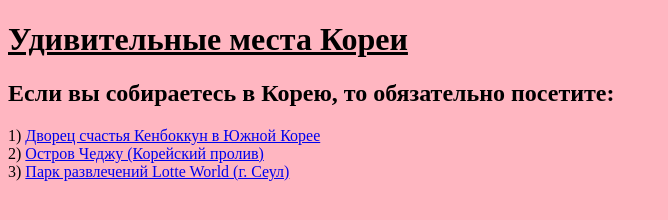
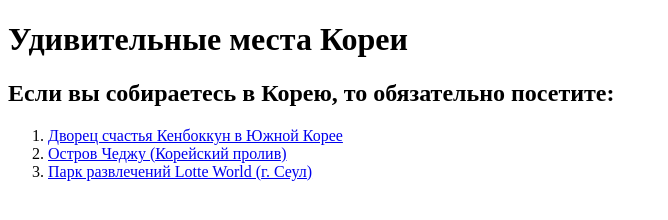
Before and after one commit to lubasya/task-html, a website: page src/index.html in a window 1280 px wide. Shown: the whole page, without its empty margins (0-668 px from the left). Drawn offline with Linux system fonts and the light colour scheme.

Commit message:
Задание по HTML

```diff
--- a/src/index.html
+++ b/src/index.html
@@ -3,16 +3,19 @@
     <head>
         <title>HTML</title>
     </head>
-    <body bgcolor="#FFB6C1">
-        <u><h1>Удивительные места Кореи</h1></u>
+    <body>
+        <h1>Удивительные места Кореи</h1>
         <h2>Если вы собираетесь в Корею, то обязательно посетите:</h2>
-        <p style="display:inline">1) </p>
-        <a href = "https://zen.yandex.ru/media/metrtravel/dvorec-schastia-kenbokkun-v-iujnoi-koree-5a971f17799d9d0a19af5aea">Дворец счастья Кенбоккун в Южной Корее</a>
-        <br />
-        <p style="display:inline">2) </p>
-        <a href = "https://wikiway.com/korea/ostrov-chedzhudo/">Остров Чеджу (Корейский пролив)</a>
-        <br />
-        <p style="display:inline">3) </p>
-        <a href = "https://www.tourister.ru/world/asia/korea-republic-of/city/seoul/parks_ent/17596">Парк развлечений Lotte World (г. Сеул)</a>
+        <ol>
+            <li>
+                <a href = "https://zen.yandex.ru/media/metrtravel/dvorec-schastia-kenbokkun-v-iujnoi-koree-5a971f17799d9d0a19af5aea">Дворец счастья Кенбоккун в Южной Корее</a>
+            </li>
+            <li>
+                <a href = "https://wikiway.com/korea/ostrov-chedzhudo/">Остров Чеджу (Корейский пролив)</a>
+            </li>
+            <li>
+                <a href = "https://www.tourister.ru/world/asia/korea-republic-of/city/seoul/parks_ent/17596">Парк развлечений Lotte World (г. Сеул)</a>
+            </li>
+        </ol>
     </body>
 </html>
```
